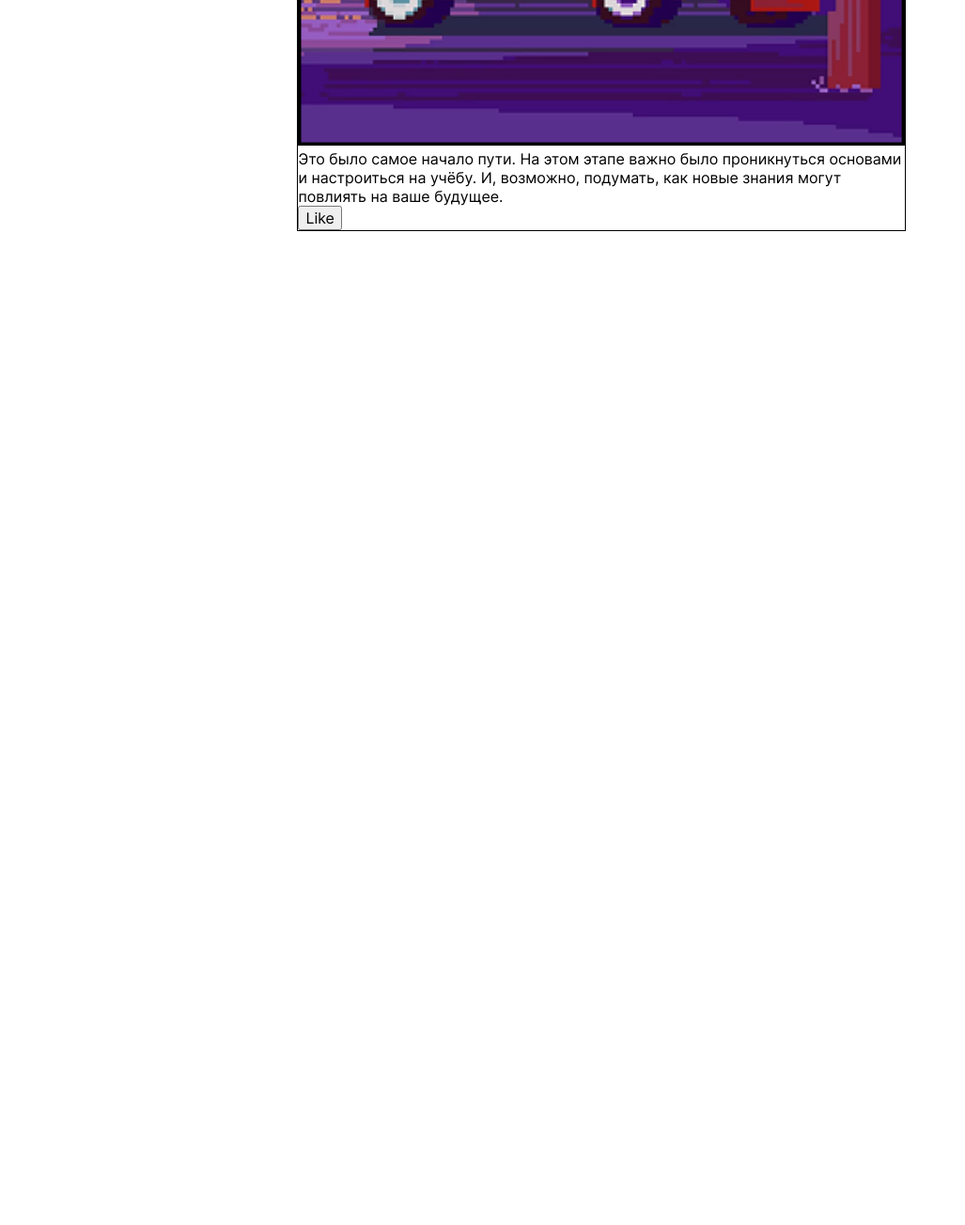
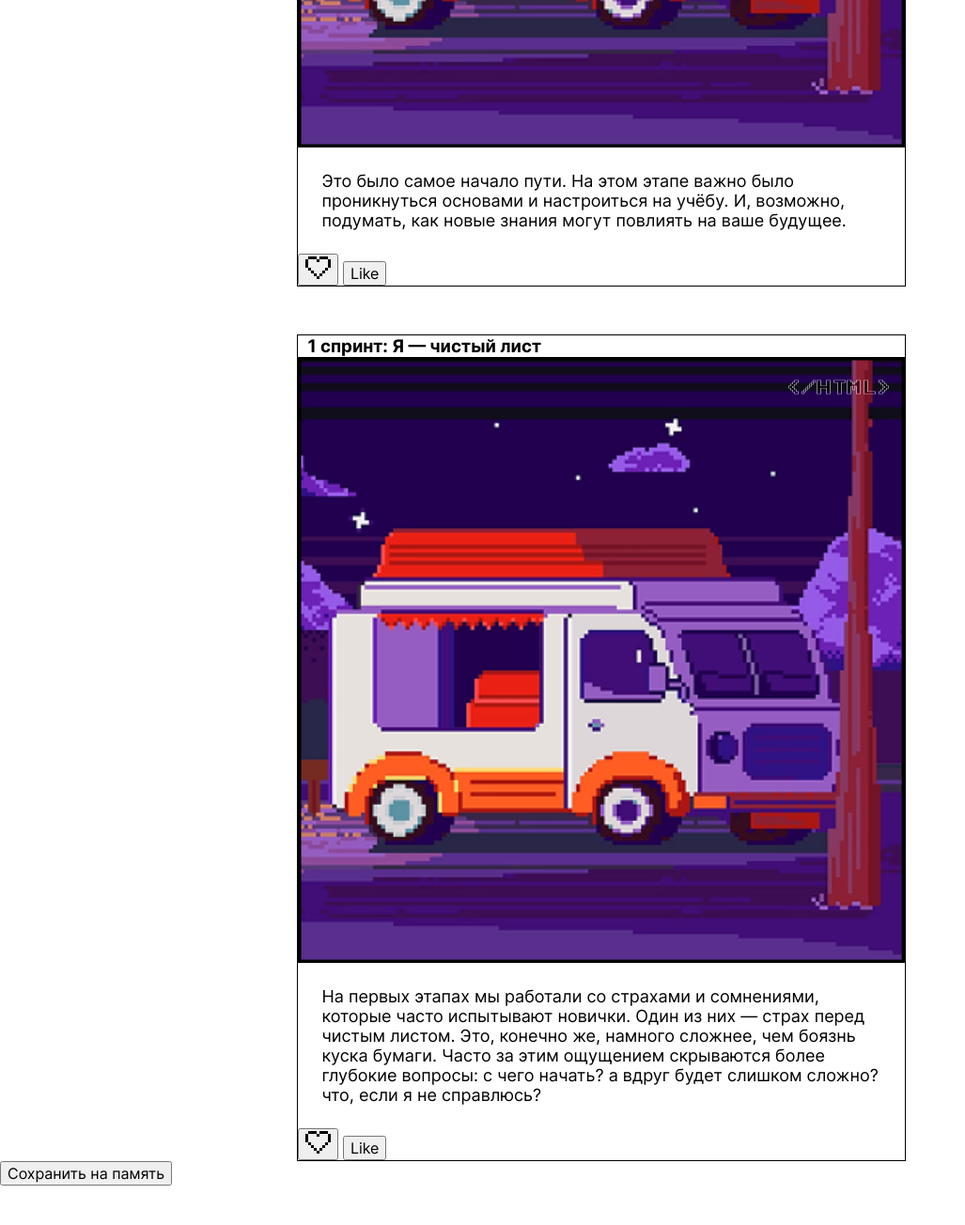
Before and after one commit to DenisTimofeenko/zakrivayuschiy-teg-f, a website: page index.html in a window 1280 px wide. Shown: the part 1078-2382 px from the top of the page at 94% size, without its empty margins (0-1027 px from the left). Before the commit the page ends 1367 px from the top, so only its background shows below. Drawn offline with Linux system fonts and the light colour scheme.

Commit message:
next-step

```diff
--- a/fonts/fonts.css
+++ b/fonts/fonts.css
@@ -7,6 +7,10 @@
   font-weight: normal;
   font-display: swap;
 }
+
+
+
+
 
 @font-face {
   font-display: swap;
--- a/index.html
+++ b/index.html
@@ -14,29 +14,84 @@
   <body class="page">
     <header class="header">
       <div class="logo-group">
-        <h1 class="header__title">&lt/HTML&gt;</h1>
+        <h1 class="header__title">&lt;/HTML&gt;</h1>
         <h2 class="header__subtitle">закрывающий тег</h2>
       </div>
     </header>
     <main class="main">
       <article class="card">
-        <h3 class="article__title">
+        <h3 class="card__title">
           Фритрек и нулевой спринт: Подготовка&nbsp;к&nbsp; работе
         </h3>
-        <img class="image" src="./images/image.png" alt="рисунок фурогона" />
-        <p class="paragraph">
+        <div class="image__container">
+          <img class="image" src="./images/image.png" alt="рисунок фургона" />
+        </div>
+        <p class="card__paragraph">
           Это было самое начало пути. На этом этапе важно было проникнуться
           основами и настроиться на учёбу. И, возможно, подумать, как новые
           знания могут повлиять на ваше будущее.
         </p>
-        <button class="button" type="button">Like</button>
+        <button class="button card__icon-button" type="button">
+          <svg
+            xmlns="http://www.w3.org/2000/svg"
+            width="27"
+            height="24"
+            fill="none"
+          >
+            <path
+              fill="#000"
+              d="M6 0H3v3h3V0ZM9 0H6v3h3V0ZM3 3H0v3h3V3ZM3 6H0v3h3V6ZM3 9H0v3h3V9ZM12 0H9v3h3V0ZM6 12H3v3h3v-3ZM9 15H6v3h3v-3ZM12 18H9v3h3v-3ZM21 0h3v3h-3V0ZM18 0h3v3h-3V0ZM24 3h3v3h-3V3ZM24 6h3v3h-3V6ZM24 9h3v3h-3V9ZM15 0h3v3h-3V0ZM21 12h3v3h-3v-3ZM18 15h3v3h-3v-3ZM15 18h3v3h-3v-3ZM15 3h-3v3h3V3ZM15 21h-3v3h3v-3Z"
+            />
+          </svg>
+        </button>
+        <button class="card__like-button" type="button">
+          <span class="button__text">Like</span>
+        </button>
+      </article>
+      <article class="card">
+        <h3 class="card__title">1 спринт: Я — чистый лист</h3>
+        <div class="image__container">
+          <img class="image" src="./images/image.png" alt="рисунок фургона" />
+        </div>
+        <p class="card__paragraph">
+          На первых этапах мы работали со страхами и сомнениями, которые часто
+          испытывают новички. Один из них — страх перед чистым листом. Это,
+          конечно же, намного сложнее, чем боязнь куска бумаги. Часто за этим
+          ощущением скрываются более глубокие вопросы: с чего начать? а вдруг
+          будет слишком сложно? что, если я не справлюсь?
+        </p>
+        <button class="button card__icon-button" type="button">
+          <svg
+            xmlns="http://www.w3.org/2000/svg"
+            width="27"
+            height="24"
+            fill="none"
+          >
+            <path
+              fill="#000"
+              d="M6 0H3v3h3V0ZM9 0H6v3h3V0ZM3 3H0v3h3V3ZM3 6H0v3h3V6ZM3 9H0v3h3V9ZM12 0H9v3h3V0ZM6 12H3v3h3v-3ZM9 15H6v3h3v-3ZM12 18H9v3h3v-3ZM21 0h3v3h-3V0ZM18 0h3v3h-3V0ZM24 3h3v3h-3V3ZM24 6h3v3h-3V6ZM24 9h3v3h-3V9ZM15 0h3v3h-3V0ZM21 12h3v3h-3v-3ZM18 15h3v3h-3v-3ZM15 18h3v3h-3v-3ZM15 3h-3v3h3V3ZM15 21h-3v3h3v-3Z"
+            />
+          </svg>
+        </button>
+        <button class="card__like-button" type="button">
+          <span> Like </span>
+        </button>
       </article>
     </main>
-    <!-- <footer class="footer">
-      <svg viewBox="0 0 39px 39px">
-        <use href="#floppy" />
-      </svg>
-    </footer> -->
+    <footer class="footer">
+      <button
+        type="button"
+        onclick="window['save-id'].showModal()"
+        aria-controls="save-id"
+      >
+        Сохранить на память
+      </button>
+
+      <dialog id="save-id">
+        <span>Вставьте дискету, чтобы продолжить</span>
+        <button type="button" onclick="window['save-id'].close()">OK</button>
+      </dialog>
+    </footer>
     <script src="./scripts/like.js"></script>
   </body>
 </html>
@@ -80,3 +135,29 @@
     />
   </symbol>
 </svg>
+
+<svg xmlns="http://www.w3.org/2000/svg" width="39" height="36" fill="none">
+  <symbol id="heart">
+    <g clip-path="url(#a)">
+      <path
+        fill="#000"
+        d="M12 6H9v3h3V6Zm3 0h-3v3h3V6ZM9 9H6v3h3V9Zm0 3H6v3h3v-3Zm0 3H6v3h3v-3Zm9-9h-3v3h3V6Zm-6 12H9v3h3v-3Zm3 3h-3v3h3v-3Zm3 3h-3v3h3v-3Zm9-18h3v3h-3V6Zm-3 0h3v3h-3V6Zm6 3h3v3h-3V9Zm0 3h3v3h-3v-3Zm0 3h3v3h-3v-3Zm-9-9h3v3h-3V6Zm6 12h3v3h-3v-3Zm-3 3h3v3h-3v-3Zm-3 3h3v3h-3v-3Zm0 3h-3v3h3v-3Zm0-18h-3v3h3V9Z"
+      />
+      <path
+        fill="red"
+        d="M12 9H9v3h3V9Zm3 3h-3v3h3v-3Zm3-3h-3v3h3V9Zm-6 6H9v3h3v-3Zm3 0h-3v3h3v-3Zm0 3h-3v3h3v-3Zm3-6h-3v3h3v-3Zm0 9h-3v3h3v-3Zm0-3h-3v3h3v-3Zm9-9h3v3h-3V9Zm-3 0h3v3h-3V9Zm3 3h3v3h-3v-3Zm-3 0h3v3h-3v-3Zm-3-3h3v3h-3V9Zm6 6h3v3h-3v-3Zm-3 0h3v3h-3v-3Zm0 3h3v3h-3v-3Zm-3-6h3v3h-3v-3Zm0 9h3v3h-3v-3Zm0-3h3v3h-3v-3Zm0 3h-3v3h3v-3Zm0 3h-3v3h3v-3Z"
+      />
+      <path
+        fill="#fff"
+        d="M18 15h-3v3h3v-3Zm3 0h3v3h-3v-3Zm0 0h-3v3h3v-3Zm0-3h-3v3h3v-3Zm0 6h-3v3h3v-3Z"
+      />
+      <path
+        fill="red"
+        d="M36 13h3v3h-3v-3Zm-9 14h3v3h-3v-3Zm-9 6h3v3h-3v-3Zm-9-6h3v3H9v-3ZM24 0h3v3h-3V0Zm9 3h3v3h-3V3ZM3 3h3v3H3V3Zm9-3h3v3h-3V0ZM0 13h3v3H0v-3Z"
+      />
+    </g>
+    <defs>
+      <clipPath id="a"><path fill="#fff" d="M0 0h39v36H0z" /></clipPath>
+    </defs>
+  </symbol>
+</svg>
--- a/styles/style.css
+++ b/styles/style.css
@@ -43,16 +43,16 @@
 }
 
 .logo-group {
-  border: 1px solid black;
+  border: 2px solid rgb(0 0 0 / 1);
   justify-self: center;
   width: clamp(23.188rem, 30.516vw + 16.035rem, 43.5rem);
   margin-top: 102px;
-
 }
 
 .main {
   display: grid;
   grid-template-columns: 1fr;
+  row-gap: 51px;
 }
 
 .card {
@@ -65,5 +65,55 @@
   object-fit: cover;
   object-position: center;
   width: 100%;
-  height: 100;
 }
+
+.card__title {
+  padding: 0 10px;
+  font-variation-settings: 'wght' var(--font__weight_bold);
+}
+
+.card__paragraph {
+  padding: 25px;
+  font-family: var(--font__common);
+  font-size: 18px;
+  line-height: 21px;
+  letter-spacing: 0;
+}
+
+.image__container {
+  position: relative;
+  font-family: var(--font__accent), sans-serif;
+  font-variation-settings: 'opsz' 14px;
+  color: rgb(0 0 0 / 1);
+  text-shadow:
+    -1px 0 var(--stroke__color),
+    0 1px var(--stroke__color),
+    1px 0 var(--stroke__color),
+    0 -1px var(--stroke__color);
+}
+
+@supports (
+  (text-stroke: 1px var(--stroke__color)) or
+    (-webkit-text-stroke: 1px var(--stroke__color))
+) {
+
+  .image__container {
+    -webkit-text-stroke: 1px var(--stroke__color);
+    text-stroke: 1px var(--stroke__color);
+    text-shadow: none;
+  }
+}
+
+.image__container::before {
+  content: '</HTML>';
+  position: absolute;
+  top: 25px;
+  right: 13px;
+  opacity: 0.5;
+  mix-blend-mode: hard-light;
+}
+
+dialog::backdrop {
+  background-color: rgb(0 0 0 / 0.3);
+  backdrop-filter: blur(7px);
+}
--- a/styles/variables.css
+++ b/styles/variables.css
@@ -5,4 +5,5 @@
   --font__accent: 'PressStart2P-Regular';
   --font__weight_common: 400;
   --font__weight_bold: 700;
+  --stroke__color: rgb(255 255 255 / 1);
 }
```
